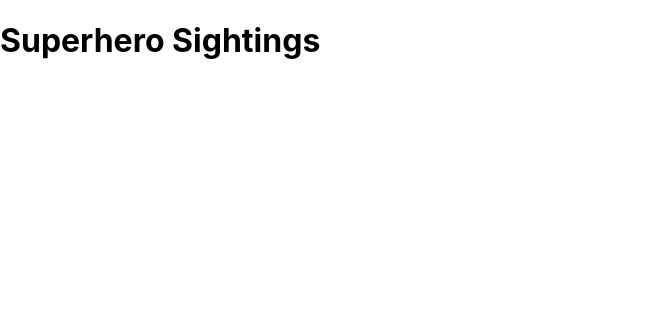
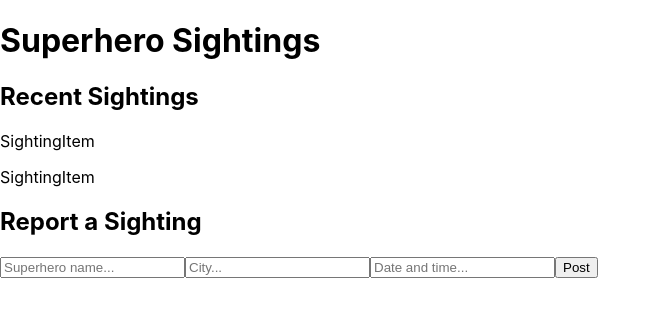
Before and after one commit to evelyn-sz/Superhero_Sightings, a React (Create React App) app in the folder superhero_sightings_front/: page /sightings in a window 1280 px wide. Shown: the top 316 px of the page, without its empty margins (0-661 px from the left). Built offline with nearby package versions, Linux system fonts and the light colour scheme.

Commit message:
basic form complete

```diff
--- a/superhero_sightings_front/src/components/sightings/SightingList.js
+++ b/superhero_sightings_front/src/components/sightings/SightingList.js
@@ -1,10 +1,14 @@
 import React from 'react';
+import SightingItem from "./SightingItem.js";
 
 
 function SightingList(){
 
     return (
-        <p>SightingList</p>
+        <>
+        <SightingItem />
+        <SightingItem/>
+      </>
     );
 }
 
--- a/superhero_sightings_front/src/containers/SightingsContainer.js
+++ b/superhero_sightings_front/src/containers/SightingsContainer.js
@@ -1,11 +1,19 @@
 import React from 'react';
+import SightingList from "../components/sightings/SightingList.js";
+import SightingForm from "../components/sightings/SightingForm.js";
 
 
 function SightingsContainer(){
 
+    return (
+        <>
+        <h1>Superhero Sightings</h1>
+        <h2>Recent Sightings</h2>
+        <SightingList />
+        <h2>Report a Sighting</h2>
+        <SightingForm />
+        </>
 
-    return (
-        <h1>Superhero Sightings</h1>
     );
 }
 
```
Also changed, not shown: superhero_sightings_front/src/components/sightings/SightingItem.js (line endings or trailing spaces).
